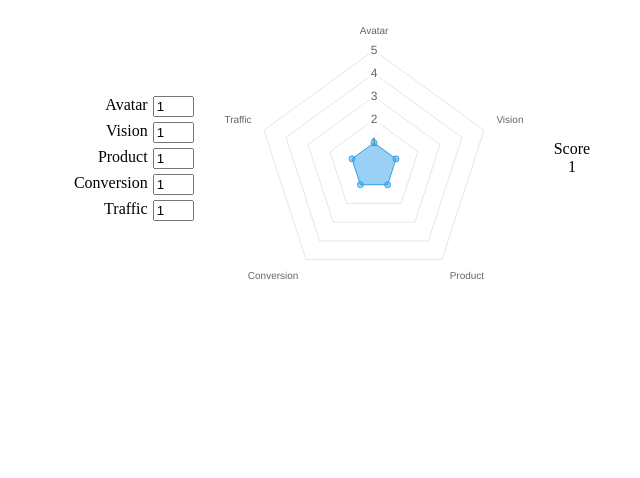
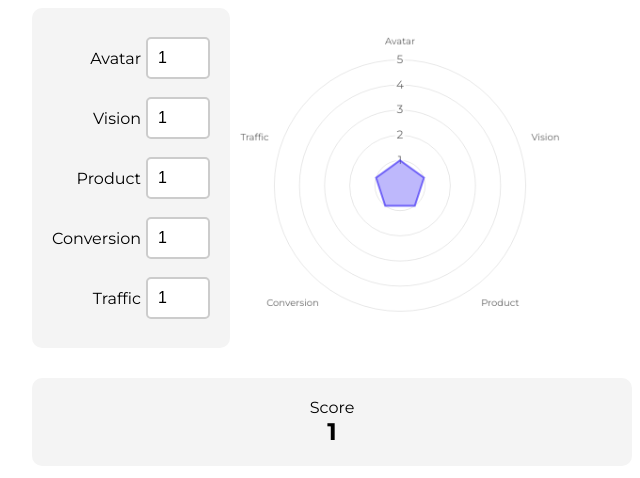
Before and after one commit to ambit-admin/ambit-admin.github.io, a plain HTML site: page index.html in a window 1280 px wide. Shown: the whole page, without its empty margins (308-948 px from the left). Drawn offline with nearby package versions, Linux system fonts and the light colour scheme.

Commit message:
Improve UI

```diff
--- a/index.html
+++ b/index.html
@@ -2,19 +2,34 @@
 <html>
 
 <head>
-
+    <link rel="stylesheet" href="style.css">
+    <link rel="preconnect" href="https://fonts.googleapis.com">
+    <link rel="preconnect" href="https://fonts.gstatic.com" crossorigin>
+    <link href="https://fonts.googleapis.com/css2?family=Montserrat:wght@400;700&display=swap" rel="stylesheet">
 </head>
 
 <body>
-    <div style="display: flex; justify-content: center; align-items: center; gap: 30px;">
-        <div style="display: flex; flex-direction: column; align-items: flex-end; gap: 5px;">
-            <div style="display: flex"><div style="margin-right: 5px;">Avatar</div><input id="avatar" value="1" size="2"></div>
-            <div style="display: flex"><div style="margin-right: 5px;">Vision</div><input id="vision" value="1" size="2"></div>
-            <div style="display: flex"><div style="margin-right: 5px;">Product</div><input id="product" value="1" size="2"></div>
-            <div style="display: flex"><div style="margin-right: 5px;">Conversion</div><input id="conversion" value="1" size="2"></div>
-            <div style="display: flex"><div style="margin-right: 5px;">Traffic</div><input id="traffic" value="1" size="2"></div>
+    <div id="appContainer">
+        <div id="app">
+            <div id="topRow">
+                <div id="control">
+                    <div class="label">
+                        <div class="field">Avatar</div><input class="input" id="avatar" value="1" size="2" pattern="[0-9]{,1}">
                     </div>
-        <div>
+                    <div class="label">
+                        <div class="field">Vision</div><input class="input" id="vision" value="1" size="2" pattern="[0-9]{,1}">
+                    </div>
+                    <div class="label">
+                        <div class="field">Product</div><input class="input" id="product" value="1" size="2" pattern="[0-9]{,1}">
+                    </div>
+                    <div class="label">
+                        <div class="field">Conversion</div><input class="input" id="conversion" value="1" size="2" pattern="[0-9]{,1}">
+                    </div>
+                    <div class="label">
+                        <div class="field">Traffic</div><input class="input" id="traffic" value="1" size="2" pattern="[0-9]{,1}">
+                    </div>
+                </div>
+                <div id="chart">
 
                     <div>
                         <canvas id="myChart"></canvas>
@@ -52,10 +67,10 @@
                             chart.update();
 
                             score = document.querySelector('#score');
-                    console.log(chart.data.datasets[0].data);
+
                             score.textContent = chart.data.datasets[0].data.reduce((a, b) => a + b) / chart.data.datasets[0].data.length;
                         }
-
+                        Chart.defaults.font.family = 'Montserrat';
                         const chart = new Chart(ctx, {
                             type: 'radar',
                             data: {
@@ -63,10 +78,18 @@
                                 datasets: [{
                                     label: 'Ambit Assessment',
                                     data: [1, 1, 1, 1, 1],
-                            borderWidth: 1
+                                    borderWidth: 2,
+                                    borderColor: '#3C2AF5AA',
+                                    backgroundColor: '#3C2AF555',
                                 }]
                             },
                             options: {
+                                tension: 0,
+                                elements: {
+                                    point: {
+                                        pointRadius: 0
+                                    }
+                                },
                                 plugins: {
                                     legend: {
                                         display: false
@@ -74,15 +97,22 @@
                                 },
                                 scales: {
                                     r: {
+                                        grid: {
+                                            circular: true
+                                        },
                                         angleLines: {
                                             display: false
                                         },
                                         suggestedMin: 0,
-                                suggestedMax: 5
+                                        suggestedMax: 5,
+                                        ticks: {
+                                            stepSize: 1
+                                        }
                                     }
                                 }
                             }
                         });
+
 
                         avatar.addEventListener("change", (event) => { updateChart(chart, "Avatar", event.target.value) });
                         vision.addEventListener("change", (event) => { updateChart(chart, "Vision", event.target.value) });
@@ -92,9 +122,11 @@
 
                     </script>
                 </div>
-        <div style="display: flex; flex-direction: column; align-items: center;">
+            </div>
+            <div id="scoreContainer">
                 <div>Score</div>
                 <div id="score">1</div>
+            </div>
         </div>
     </div>
 </body>
--- /dev/null
+++ b/style.css
@@ -0,0 +1,78 @@
+body {
+    font-family: Montserrat;
+    text-align: center;
+}
+
+#appContainer {
+    display: flex;
+    align-items: center;
+    justify-content: center;
+}
+
+#app {
+    display: flex;
+    flex-direction: column;
+    justify-content: center;
+    gap: 30px;
+    width: 600px;
+}
+
+#topRow {
+    display: flex;
+    flex-direction: row;
+}
+
+#control {
+    display: flex;
+    flex-direction: column;
+    align-items: flex-end;
+    justify-content: center;
+    gap: 18px;
+    background-color: #f4f4f4;
+    padding: 20px;
+    border-radius: 10px;
+}
+
+#scoreContainer {
+    display: flex;
+    flex-direction: column;
+    align-items: center;
+    background-color: #f4f4f4;
+    padding: 20px;
+    border-radius: 10px;
+}
+
+#score {
+    font-weight: 700;
+    font-size: 24px;
+}
+
+.field {
+    margin-right: 5px;
+}
+
+.label {
+    display: flex;
+    align-items: center;
+}
+
+.input {
+    width: 100%;
+    padding: 10px;
+    border: 2px solid #ccc;
+    border-radius: 5px;
+    font-size: 16px;
+    outline: none;
+    transition: border-color 0.2s;
+}
+
+
+.input:focus {
+    border-color: #3C2AF5;
+
+}
+
+
+#myChart {
+    padding: 10px;
+}
```
Lines whose indentation alone changed are shown as unchanged.
